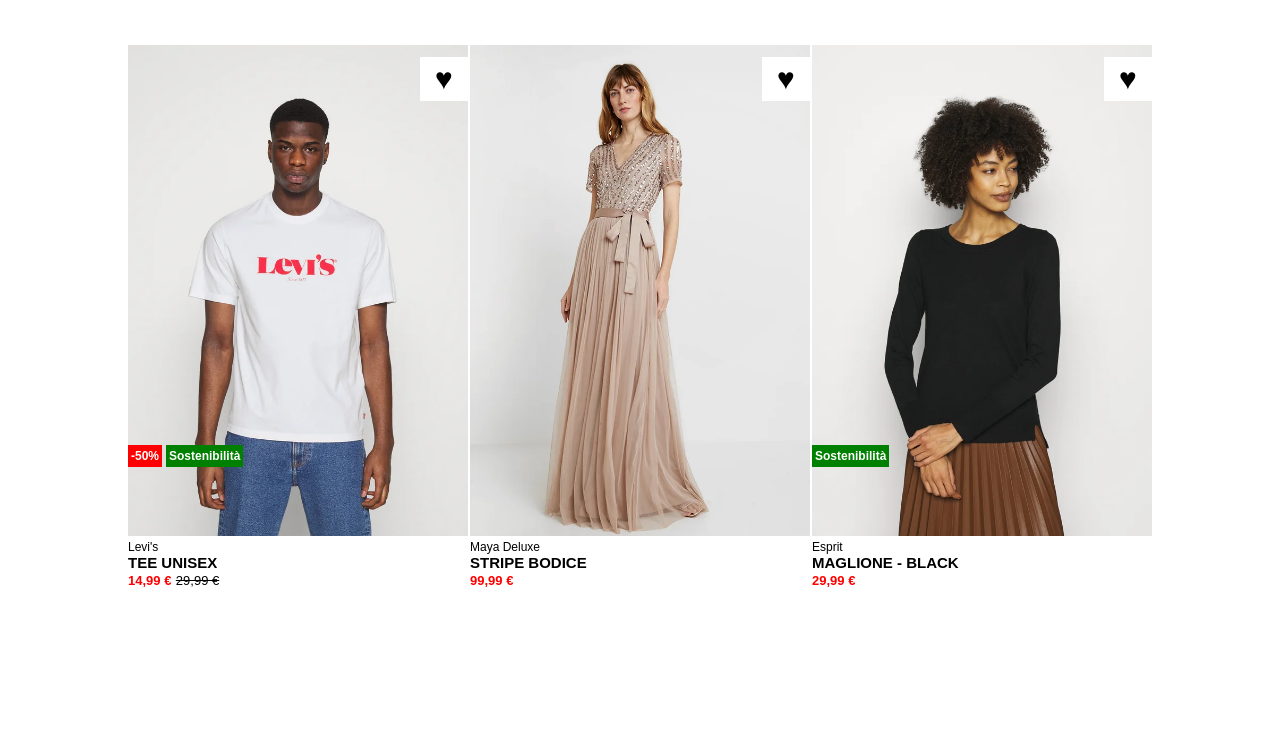
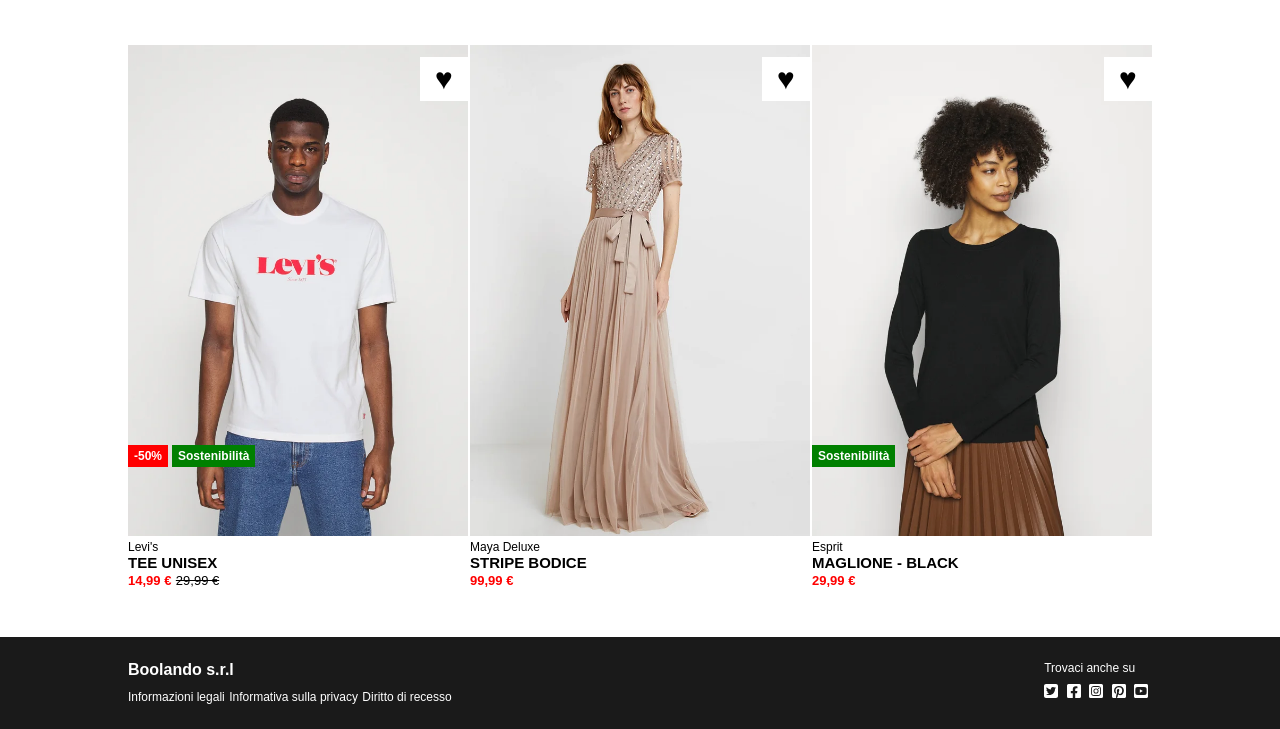
Before and after one commit to Francesco-Rapetti/html-css-boolando, a plain HTML site: page index.html in a window 1280 px wide. Shown: the part 686-1415 px from the top of the page. Before the commit the page ends 1323 px from the top, so only its background shows below. Drawn offline with Linux system fonts and the light colour scheme.

Commit message:
Add footer

```diff
--- a/css/style.css
+++ b/css/style.css
@@ -160,16 +160,16 @@
 }
 
 .img-container > div > div > div {
-    padding: 4px 3px;
+    padding: 4px 6px;
 }
 
 .img-container > div > div > .sale {
-    background-color: red;
+    background-color: #FF0000;
     margin-right: 4px;
 }
 
 .img-container > div > div > .eco {
-    background-color: green;
+    background-color: #008000;
 }
 
 /* discount end */
@@ -225,3 +225,40 @@
 /* heart end */
 
 /* product end */
+
+/* FOOTER */
+footer {
+    background-color: #1A1A1A;
+    color: white;
+}
+
+footer h2 {
+    font-size: 16px;
+    margin-bottom: 8px;
+}
+
+footer > #info {
+    display: flex;
+    justify-content: space-between;
+    padding: 24px 0;
+    width: 80%;
+    max-width: 1500px;
+    margin: 0 auto;
+}
+
+footer div > p {
+    margin-bottom: 8px;
+    font-size: 12px;
+}
+
+footer .social * {
+    margin-right: 2px;
+}
+
+footer .social > a {
+    font-size: medium;
+}
+
+footer .social > a:hover {
+    text-decoration: none;
+}
--- a/index.html
+++ b/index.html
@@ -175,7 +175,35 @@
     </main>
 
     <footer>
+        <div id="info">
+            <div>
+                <h2>Boolando s.r.l</h2>
+                <a href="https://www.youtube.com/watch?v=dQw4w9WgXcQ">Informazioni legali</a>
+                <a href="https://www.youtube.com/watch?v=dQw4w9WgXcQ">Informativa sulla privacy</a>
+                <a href="https://www.youtube.com/watch?v=dQw4w9WgXcQ">Diritto di recesso</a>
+            </div>
 
+            <div>
+                <p>Trovaci anche su</p>
+                <div class="social">
+                    <a href="https://www.youtube.com/watch?v=dQw4w9WgXcQ">
+                        <svg xmlns="http://www.w3.org/2000/svg" height="1em" viewBox="0 0 448 512" fill="white"><path d="M64 32C28.7 32 0 60.7 0 96V416c0 35.3 28.7 64 64 64H384c35.3 0 64-28.7 64-64V96c0-35.3-28.7-64-64-64H64zM351.3 199.3v0c0 86.7-66 186.6-186.6 186.6c-37.2 0-71.7-10.8-100.7-29.4c5.3 .6 10.4 .8 15.8 .8c30.7 0 58.9-10.4 81.4-28c-28.8-.6-53-19.5-61.3-45.5c10.1 1.5 19.2 1.5 29.6-1.2c-30-6.1-52.5-32.5-52.5-64.4v-.8c8.7 4.9 18.9 7.9 29.6 8.3c-9-6-16.4-14.1-21.5-23.6s-7.8-20.2-7.7-31c0-12.2 3.2-23.4 8.9-33.1c32.3 39.8 80.8 65.8 135.2 68.6c-9.3-44.5 24-80.6 64-80.6c18.9 0 35.9 7.9 47.9 20.7c14.8-2.8 29-8.3 41.6-15.8c-4.9 15.2-15.2 28-28.8 36.1c13.2-1.4 26-5.1 37.8-10.2c-8.9 13.1-20.1 24.7-32.9 34c.2 2.8 .2 5.7 .2 8.5z"/></svg>
+                    </a>
+                    <a href="https://www.youtube.com/watch?v=dQw4w9WgXcQ">
+                        <svg xmlns="http://www.w3.org/2000/svg" height="1em" viewBox="0 0 448 512" fill="white"><path d="M400 32H48A48 48 0 0 0 0 80v352a48 48 0 0 0 48 48h137.25V327.69h-63V256h63v-54.64c0-62.15 37-96.48 93.67-96.48 27.14 0 55.52 4.84 55.52 4.84v61h-31.27c-30.81 0-40.42 19.12-40.42 38.73V256h68.78l-11 71.69h-57.78V480H400a48 48 0 0 0 48-48V80a48 48 0 0 0-48-48z"/></svg>
+                    </a>
+                    <a href="https://www.youtube.com/watch?v=dQw4w9WgXcQ">
+                        <svg xmlns="http://www.w3.org/2000/svg" height="1em" viewBox="0 0 448 512" fill="white"><path d="M224,202.66A53.34,53.34,0,1,0,277.36,256,53.38,53.38,0,0,0,224,202.66Zm124.71-41a54,54,0,0,0-30.41-30.41c-21-8.29-71-6.43-94.3-6.43s-73.25-1.93-94.31,6.43a54,54,0,0,0-30.41,30.41c-8.28,21-6.43,71.05-6.43,94.33S91,329.26,99.32,350.33a54,54,0,0,0,30.41,30.41c21,8.29,71,6.43,94.31,6.43s73.24,1.93,94.3-6.43a54,54,0,0,0,30.41-30.41c8.35-21,6.43-71.05,6.43-94.33S357.1,182.74,348.75,161.67ZM224,338a82,82,0,1,1,82-82A81.9,81.9,0,0,1,224,338Zm85.38-148.3a19.14,19.14,0,1,1,19.13-19.14A19.1,19.1,0,0,1,309.42,189.74ZM400,32H48A48,48,0,0,0,0,80V432a48,48,0,0,0,48,48H400a48,48,0,0,0,48-48V80A48,48,0,0,0,400,32ZM382.88,322c-1.29,25.63-7.14,48.34-25.85,67s-41.4,24.63-67,25.85c-26.41,1.49-105.59,1.49-132,0-25.63-1.29-48.26-7.15-67-25.85s-24.63-41.42-25.85-67c-1.49-26.42-1.49-105.61,0-132,1.29-25.63,7.07-48.34,25.85-67s41.47-24.56,67-25.78c26.41-1.49,105.59-1.49,132,0,25.63,1.29,48.33,7.15,67,25.85s24.63,41.42,25.85,67.05C384.37,216.44,384.37,295.56,382.88,322Z"/></svg>
+                    </a>
+                    <a href="https://www.youtube.com/watch?v=dQw4w9WgXcQ">
+                        <svg xmlns="http://www.w3.org/2000/svg" height="1em" viewBox="0 0 448 512" fill="white"><path d="M448 80v352c0 26.5-21.5 48-48 48H154.4c9.8-16.4 22.4-40 27.4-59.3 3-11.5 15.3-58.4 15.3-58.4 8 15.3 31.4 28.2 56.3 28.2 74.1 0 127.4-68.1 127.4-152.7 0-81.1-66.2-141.8-151.4-141.8-106 0-162.2 71.1-162.2 148.6 0 36 19.2 80.8 49.8 95.1 4.7 2.2 7.1 1.2 8.2-3.3.8-3.4 5-20.1 6.8-27.8.6-2.5.3-4.6-1.7-7-10.1-12.3-18.3-34.9-18.3-56 0-54.2 41-106.6 110.9-106.6 60.3 0 102.6 41.1 102.6 99.9 0 66.4-33.5 112.4-77.2 112.4-24.1 0-42.1-19.9-36.4-44.4 6.9-29.2 20.3-60.7 20.3-81.8 0-53-75.5-45.7-75.5 25 0 21.7 7.3 36.5 7.3 36.5-31.4 132.8-36.1 134.5-29.6 192.6l2.2.8H48c-26.5 0-48-21.5-48-48V80c0-26.5 21.5-48 48-48h352c26.5 0 48 21.5 48 48z"/></svg>
+                    </a>
+                    <a href="https://www.youtube.com/watch?v=dQw4w9WgXcQ">
+                        <svg xmlns="http://www.w3.org/2000/svg" height="1em" viewBox="0 0 448 512" fill="white"><path d="M186.8 202.1l95.2 54.1-95.2 54.1V202.1zM448 80v352c0 26.5-21.5 48-48 48H48c-26.5 0-48-21.5-48-48V80c0-26.5 21.5-48 48-48h352c26.5 0 48 21.5 48 48zm-42 176.3s0-59.6-7.6-88.2c-4.2-15.8-16.5-28.2-32.2-32.4C337.9 128 224 128 224 128s-113.9 0-142.2 7.7c-15.7 4.2-28 16.6-32.2 32.4-7.6 28.5-7.6 88.2-7.6 88.2s0 59.6 7.6 88.2c4.2 15.8 16.5 27.7 32.2 31.9C110.1 384 224 384 224 384s113.9 0 142.2-7.7c15.7-4.2 28-16.1 32.2-31.9 7.6-28.5 7.6-88.1 7.6-88.1z"/></svg>
+                    </a>
+                </div>
+            </div>
+        </div>
     </footer>
 </body>
 </html>
```
